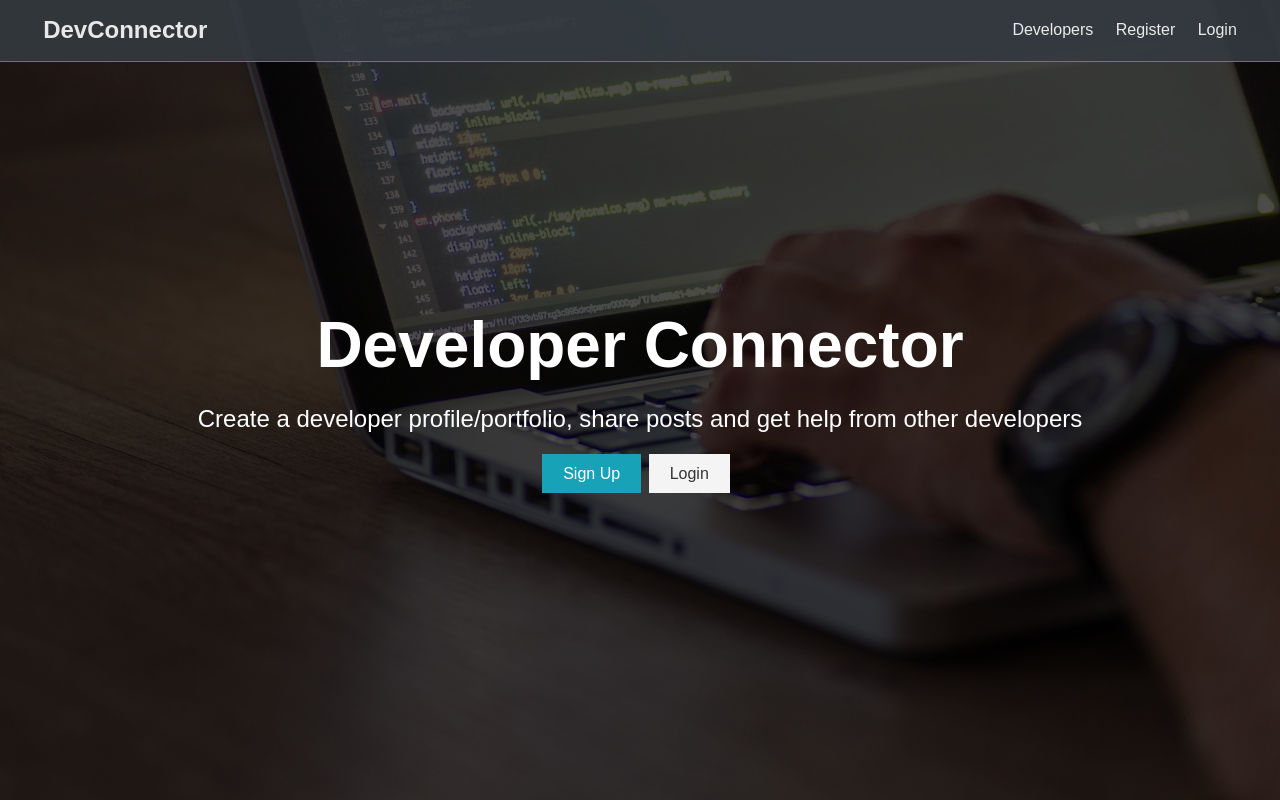
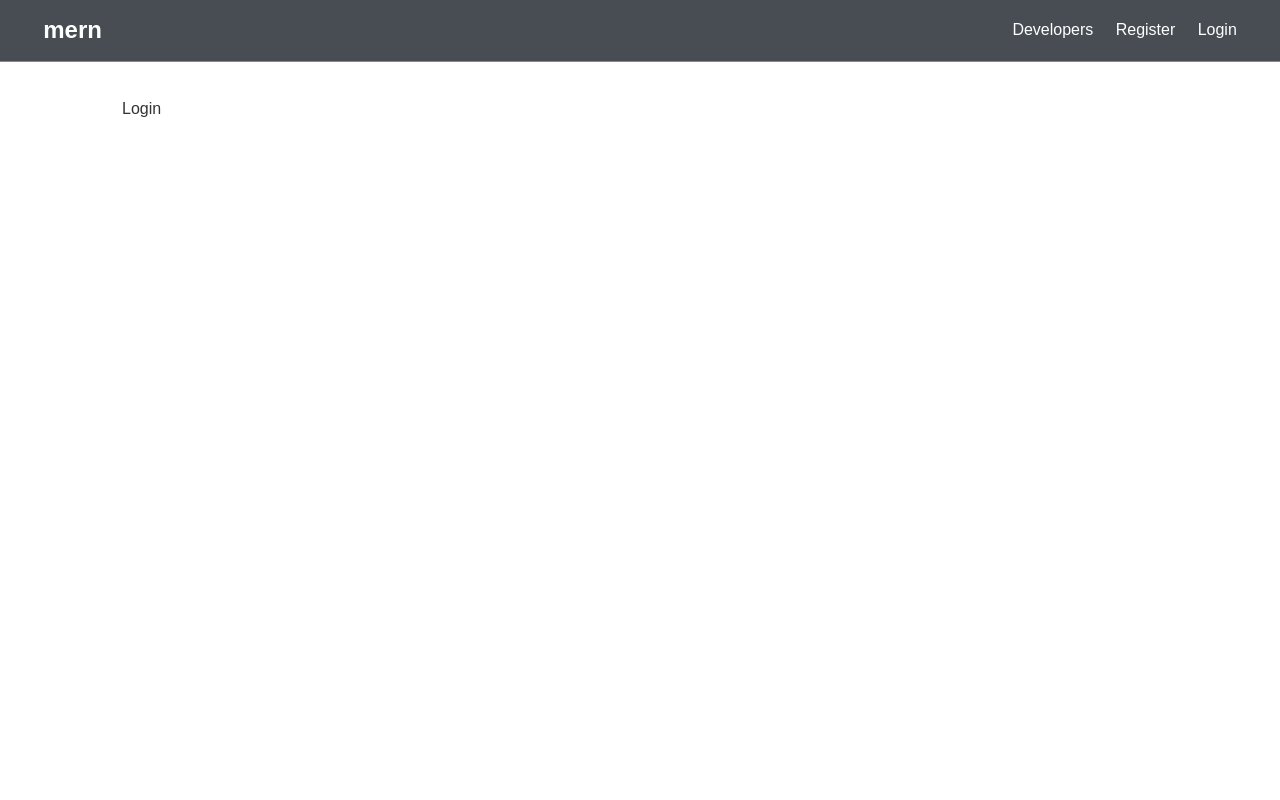
Before and after one commit to obrien-k/mern, a React (Create React App) app in the folder client/: page /login in a window 1280 px wide. Built offline with nearby package versions, Linux system fonts and the light colour scheme; the HTML template or start-up script is replaced by a standard one.

Commit message:
react router setup

```diff
--- a/client/src/App.js
+++ b/client/src/App.js
@@ -1,13 +1,24 @@
 import React, { Fragment } from 'react';
+import { BrowserRouter as Router, Route, Switch } from 'react-router-dom';
 import Navbar from './components/layout/Navbar';
 import Landing from './components/layout/Landing';
+import Register from './components/auth/Register';
+import Login from './components/auth/Login';
 import './App.css';
 
 const App = () => (
-  <Fragment>
-    <Navbar />
-    <Landing />
-  </Fragment>
+  <Router>
+    <Fragment>
+      <Navbar />
+      <Route exact path="/" component={Landing} />
+      <section className="container">
+        <Switch>
+          <Route exact path="/register" component={Register} />
+          <Route exact path="/login" component={Login} />
+        </Switch>
+      </section>
+    </Fragment>
+  </Router>
 );
 
 export default App;
--- /dev/null
+++ b/client/src/components/auth/Login.js
@@ -0,0 +1,7 @@
+import React from 'react';
+
+const Login = () => {
+  return <div>Login</div>;
+};
+
+export default Login;
--- /dev/null
+++ b/client/src/components/auth/Register.js
@@ -0,0 +1,7 @@
+import React from 'react';
+
+const Register = () => {
+  return <div>Register</div>;
+};
+
+export default Register;
--- a/client/src/components/layout/Landing.js
+++ b/client/src/components/layout/Landing.js
@@ -1,22 +1,23 @@
 import React from 'react';
+import { Link } from 'react-router-dom';
 
 const Landing = () => {
   return (
     <section class="landing">
       <div class="dark-overlay">
         <div class="landing-inner">
-          <h1 class="x-large">Developer Connector</h1>
+          <h1 class="x-large">mern</h1>
           <p class="lead">
             Create a developer profile/portfolio, share posts and get help from
             other developers
           </p>
           <div class="buttons">
-            <a href="register.html" class="btn btn-primary">
+            <Link to="/register" class="btn btn-primary">
               Sign Up
-            </a>
-            <a href="login.html" class="btn btn-light">
+            </Link>
+            <Link to="/login" class="btn btn-light">
               Login
-            </a>
+            </Link>
           </div>
         </div>
       </div>
--- a/client/src/components/layout/Navbar.js
+++ b/client/src/components/layout/Navbar.js
@@ -1,22 +1,22 @@
 import React from 'react';
-
+import { Link } from 'react-router-dom';
 const Navbar = () => {
   return (
     <nav class="navbar bg-dark">
       <h1>
-        <a href="index.html">
-          <i class="fas fa-code" /> DevConnector
-        </a>
+        <Link to="/">
+          <i class="fas fa-code" /> mern
+        </Link>
       </h1>
       <ul>
         <li>
-          <a href="profiles.html">Developers</a>
+          <a href="!#">Developers</a>
         </li>
         <li>
-          <a href="register.html">Register</a>
+          <Link to="/register">Register</Link>
         </li>
         <li>
-          <a href="login.html">Login</a>
+          <Link to="/login">Login</Link>
         </li>
       </ul>
     </nav>
```
